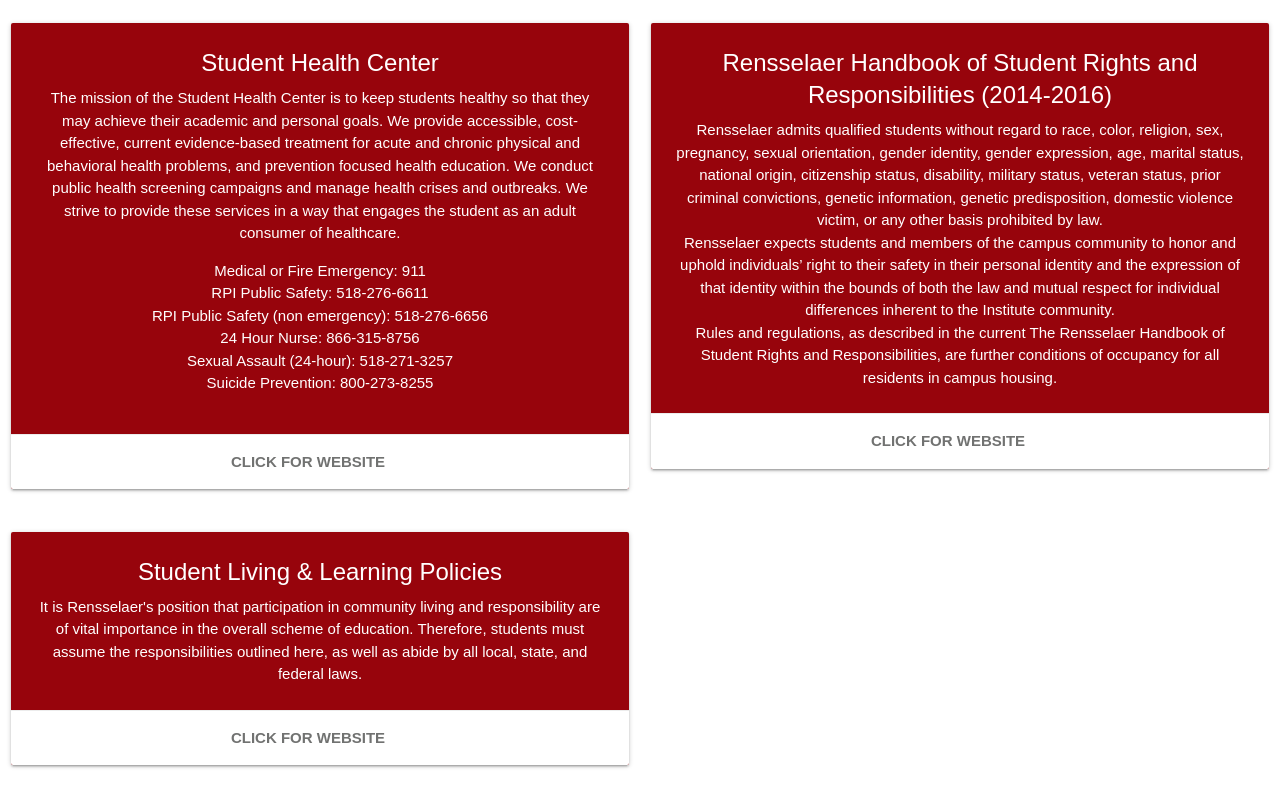
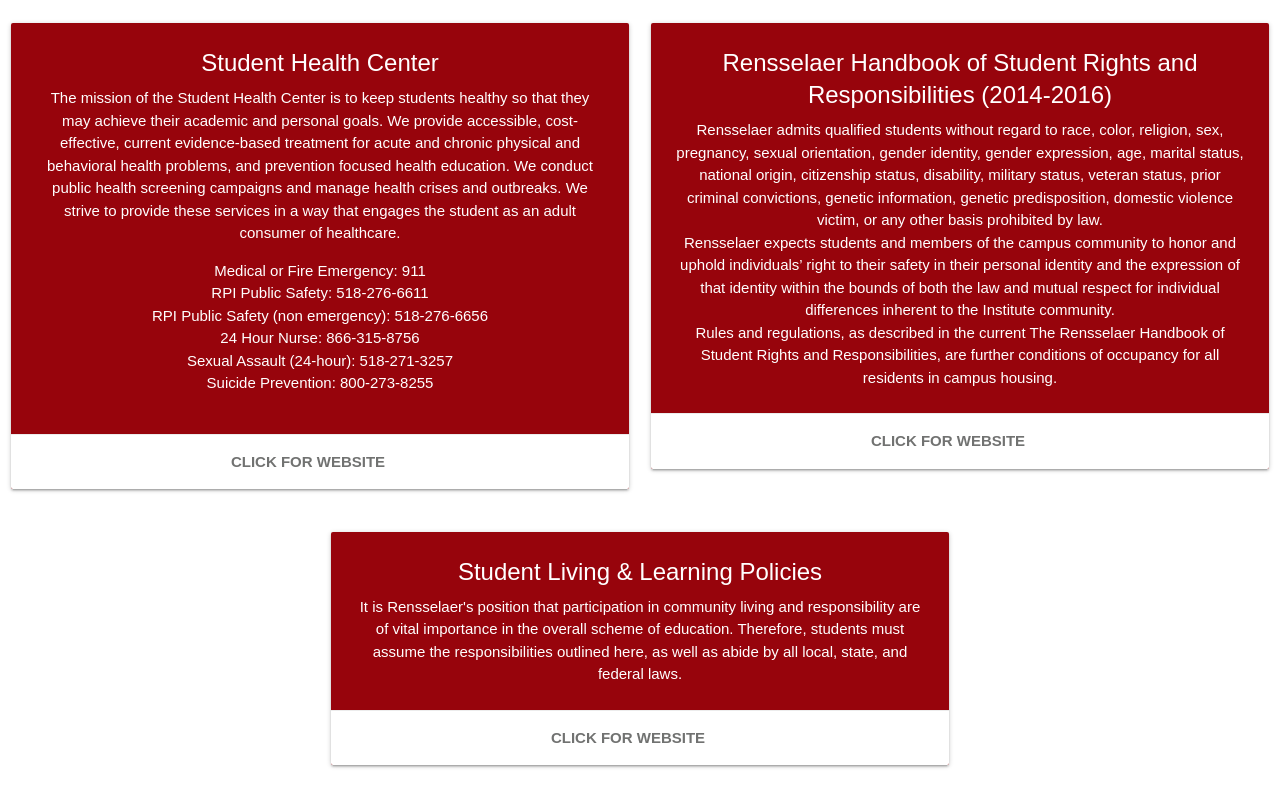
Before and after one commit to MJGTwo/RPISupport, a React (Create React App) app: page / in a window 1280 px wide. Shown: the part 758-1558 px from the top of the page. Built offline with nearby package versions, Linux system fonts and the light colour scheme.

Commit message:
tracker and centered last element

```diff
--- a/public/index.html
+++ b/public/index.html
@@ -4,6 +4,18 @@
     <meta charset="utf-8">
     <meta name="viewport" content="width=device-width, initial-scale=1, shrink-to-fit=no">
     <meta name="theme-color" content="#000000">
+    <!-- Global site tag (gtag.js) - Google Analytics -->
+<script async src="https://www.googletagmanager.com/gtag/js?id=UA-114205495-3"></script>
+<script>
+window.dataLayer = window.dataLayer || [];
+function gtag() {
+  dataLayer.push(arguments);
+}
+gtag('js', new Date());
+
+gtag('config', 'UA-114205495-3');
+</script>
+
     <!--
       manifest.json provides metadata used when your web app is added to the
       homescreen on Android. See https://developers.google.com/web/fundamentals/engage-and-retain/web-app-manifest/
--- a/src/App.js
+++ b/src/App.js
@@ -58,7 +58,7 @@ class App extends Component {
             </div>
           </div>
           <div className="row">
-            <div className="col s12 m6">
+            <div className="col s12 m6 offset-m3">
               <Policies />
             </div>
           </div>
```
